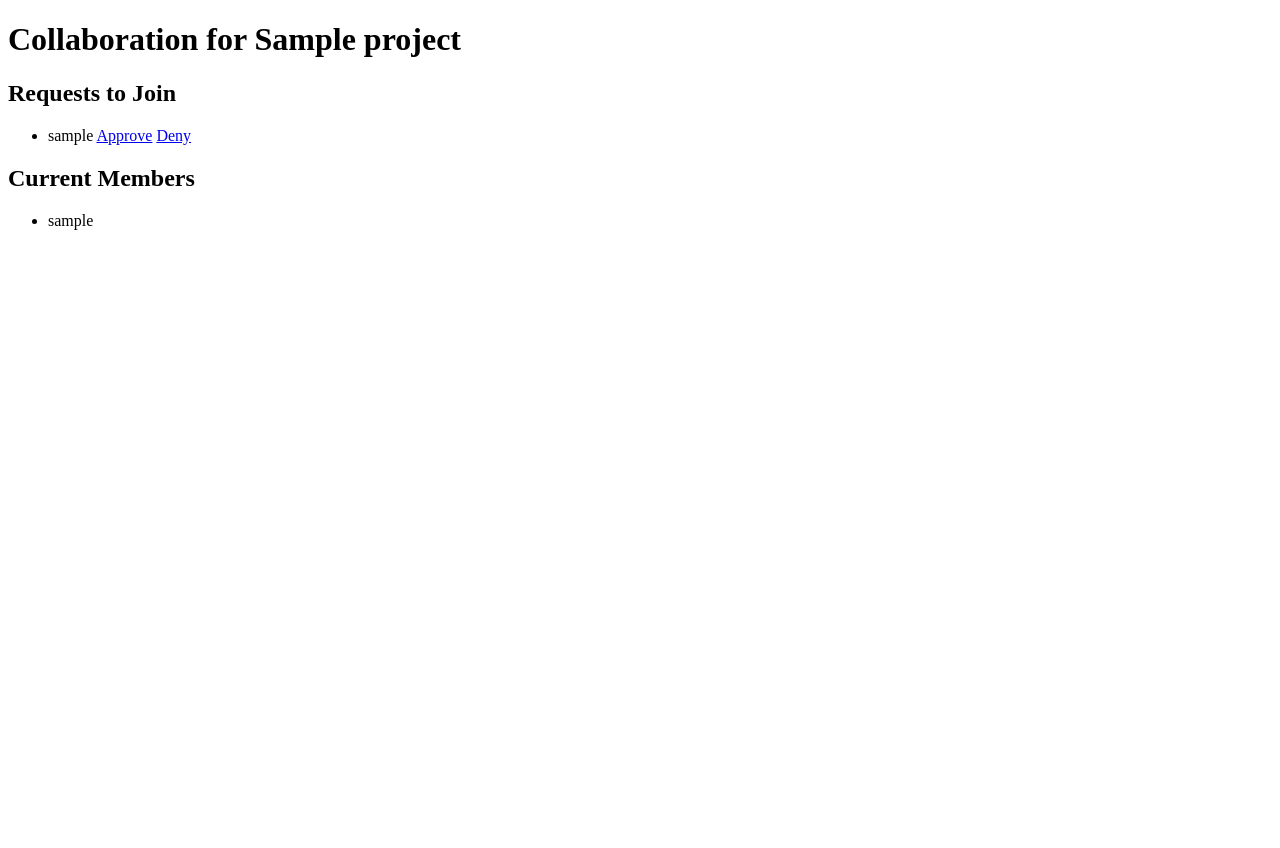
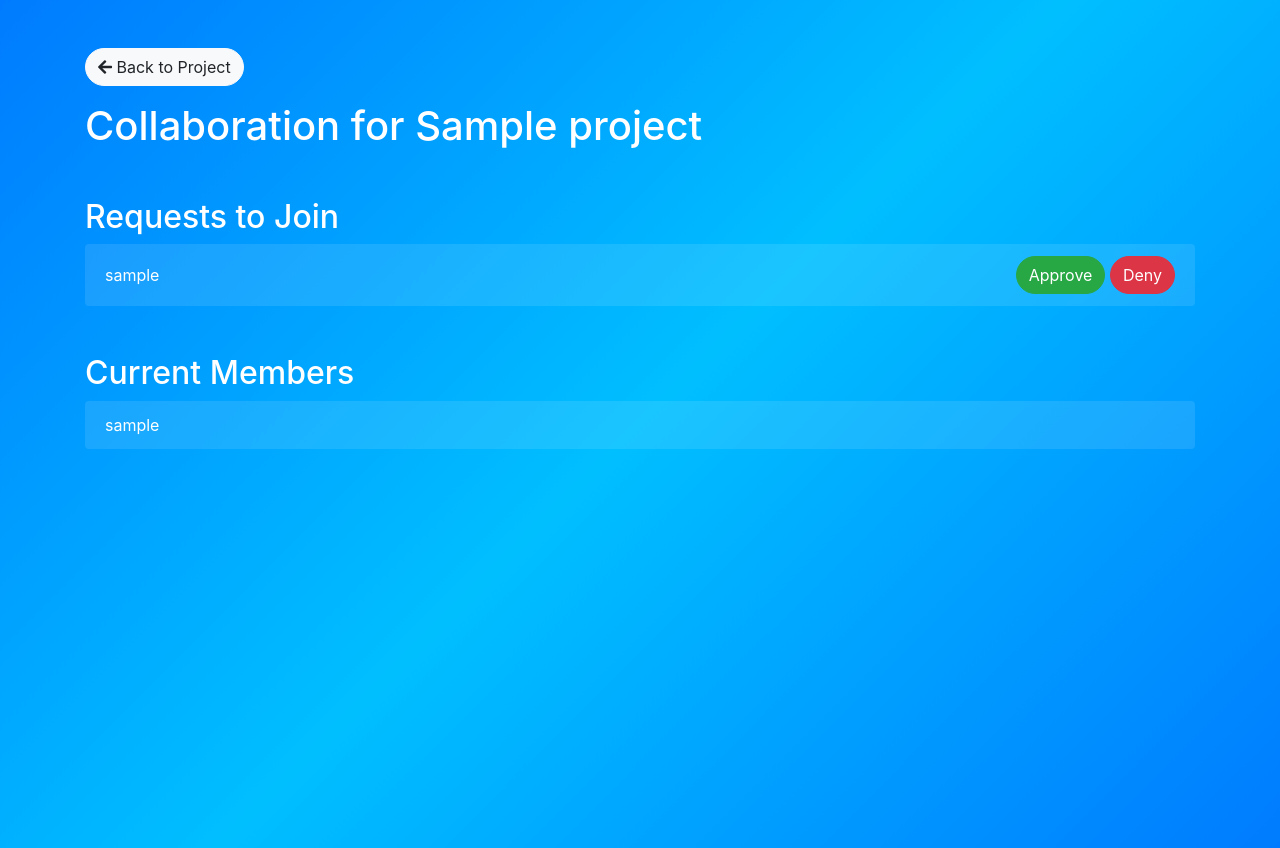
Before and after one commit to tinaxvu/Project-Manager, a Django app: page /projects/1/collaboration/ in a window 1280 px wide. Before the commit the page ends 230 px from the top, so only its background shows below. Run offline with Django 4.2, Linux system fonts and the light colour scheme; a user stored in the database is signed in; tables that the repository leaves empty hold one stand-in row (values such as "Sample post"); some libraries are stand-ins or nearby versions.

Commit message:
Add styling gradient background and interactive buttons to collaboration page

```diff
--- a/projects/templates/specific_pages/collaboration.html
+++ b/projects/templates/specific_pages/collaboration.html
@@ -4,27 +4,51 @@
     <meta charset="UTF-8">
     <meta name="viewport" content="width=device-width, initial-scale=1.0">
     <title>Collaboration</title>
+    <link rel="stylesheet" href="https://stackpath.bootstrapcdn.com/bootstrap/4.5.2/css/bootstrap.min.css">
+    <link rel="stylesheet" href="https://use.fontawesome.com/releases/v5.15.3/css/all.css">
+    <style>
+        body {
+            background: linear-gradient(135deg, #007bff 0%, #00bfff 50%, #007bff 100%);
+            color: #fff;
+
+        }
+        .list-group-item {
+            background-color: rgba(255, 255, 255, 0.1);
+            border: none;
+        }
+        .list-group-item:hover {
+            background-color: rgba(255, 255, 255, 0.2);
+        }
+        .btn {
+            border-radius: 20px;
+        }
+    </style>
 </head>
-<body>
-    <h1>Collaboration for {{ project.name }}</h1>
+<body class="container" style="min-height: 100vh;">
+    <div class="mt-5">
+        <a href="{% url 'projects:project-detail' project.id %}" class="btn btn-light mb-3"><i class="fas fa-arrow-left"></i> Back to Project</a>
+        <h1>Collaboration for {{ project.name }}</h1>
+    </div>
 
-    <h2>Requests to Join</h2>
-    <ul>
+    <h2 class="mt-5">Requests to Join</h2>
+    <ul class="list-group">
         {% for user in project.users_requested_projects.all %}
-            <li>
+            <li class="list-group-item d-flex justify-content-between align-items-center">
                 {{ user.username }}
-                <a href="{% url 'projects:approve-request' project.id user.id %}">Approve</a>
-                <a href="{% url 'projects:deny-request' project.id user.id %}">Deny</a>
+                <span>
+                    <a href="{% url 'projects:approve-request' project.id user.id %}" class="btn btn-success">Approve</a>
+                    <a href="{% url 'projects:deny-request' project.id user.id %}" class="btn btn-danger">Deny</a>
+                </span>
             </li>
         {% empty %}
-            <li>No requests to join.</li>
+            <li class="list-group-item">No requests to join.</li>
         {% endfor %}
     </ul>
 
-    <h2>Current Members</h2>
-    <ul>
+    <h2 class="mt-5">Current Members</h2>
+    <ul class="list-group mb-5">
         {% for member in project.members.all %}
-            <li>{{ member.username }}</li>
+            <li class="list-group-item">{{ member.username }}</li>
         {% endfor %}
     </ul>
 
```
